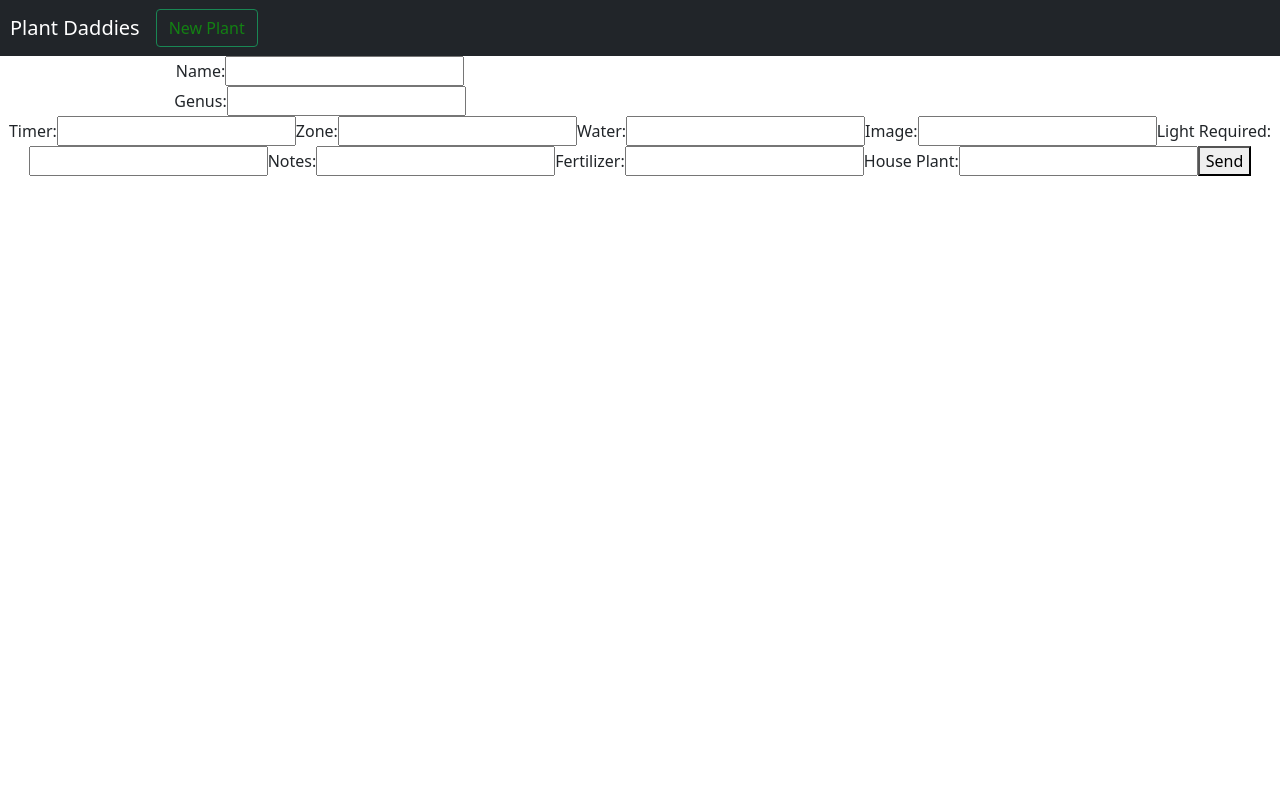
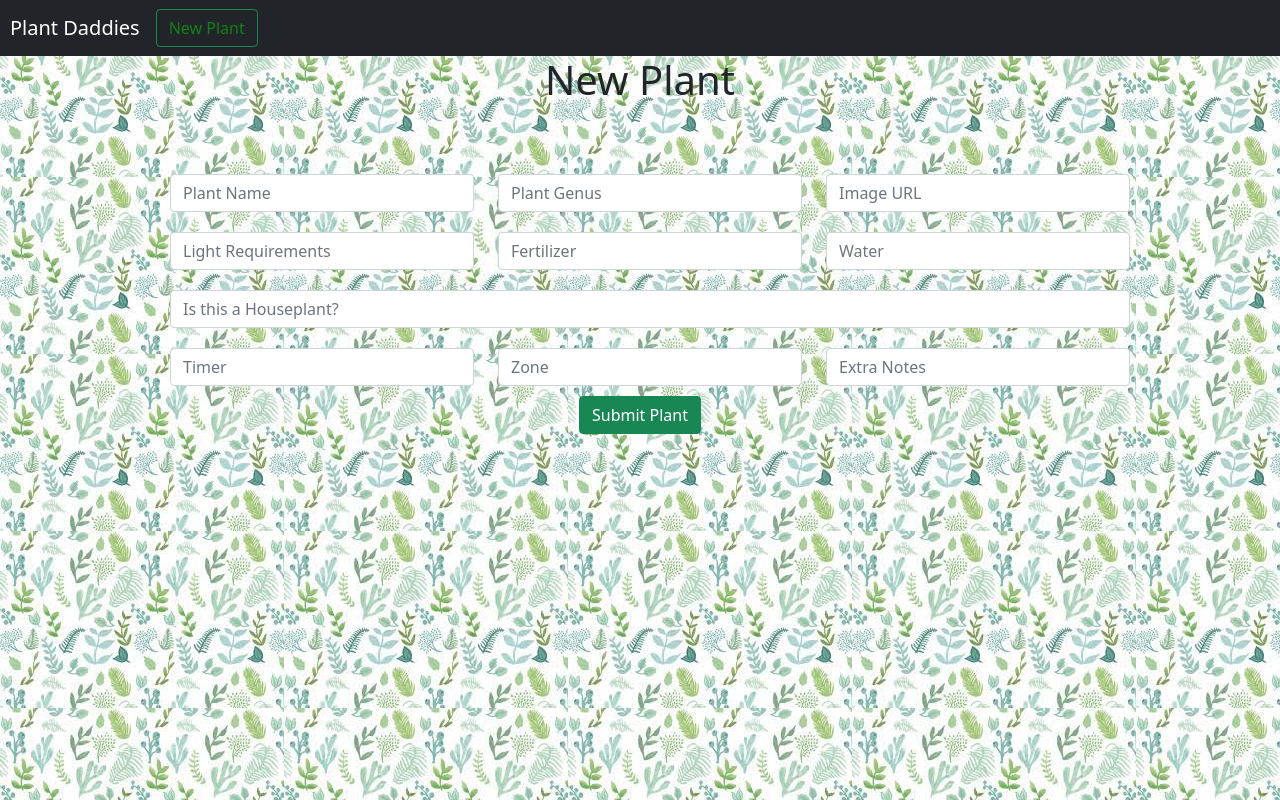
Before and after one commit to Plant-Daddies/plantDaddies-frontend, a React (Create React App) app: page /plants/new in a window 1280 px wide. Built offline with nearby package versions, Linux system fonts and the light colour scheme; no server answers.

Commit message:
form css added

```diff
--- a/src/App.css
+++ b/src/App.css
@@ -1,7 +1,9 @@
 .App {
   text-align: center;
 }
-
+body{
+  background-image: url('./Components/Nav/plantbkg.jpeg');
+}
 
 @media (prefers-reduced-motion: no-preference) {
   .App-logo {
--- a/src/Components/Plants/EditPlant.js
+++ b/src/Components/Plants/EditPlant.js
@@ -48,84 +48,59 @@ const EditPlant = ({ plants, match, setPlantData }) => {
 
   return (
     <div>
-      <form onSubmit={handleSubmit}>
-        <label htmlFor="name">Name:</label>
-        <input
-          id="name"
-          type="name"
-          onChange={handleChange}
-          value={editPlant.name}
-        />
-        <label htmlFor="genus">Genus:</label>
-        <input
-          id="genus"
-          type="genus"
-          onChange={handleChange}
-          value={editPlant.genus}
-        />
-        <label htmlFor="timer">Timer:</label>
-        <input
-          id="timer"
-          type="timer"
-          onChange={handleChange}
-          value={editPlant.timer}
-        />
-        <label htmlFor="zone">Zone:</label>
-        <input
-          id="zone"
-          type="zone"
-          onChange={handleChange}
-          value={editPlant.zone}
-        />
-        <label htmlFor="water">Water:</label>
-        <input
-          id="water"
-          type="water"
-          onChange={handleChange}
-          value={editPlant.water}
-        />
-        <label htmlFor="image">Image:</label>
-        <input
-          id="image"
-          type="text"
-          alt={editPlant.name}
-          onChange={handleChange}
-          value={editPlant.image}
-        />
-        <label htmlFor="lightRequired">Light Required:</label>
-        <input
-          id="lightRequired"
-          type="lightRequired"
-          onChange={handleChange}
-          value={editPlant.lightRequired}
-        />
-        <label htmlFor="notes">Notes:</label>
-        <input
-          id="notes"
-          type="notes"
-          onChange={handleChange}
-          value={editPlant.notes}
-        />
-        <label htmlFor="fertilizer">Fertilizer:</label>
-        <input
-          id="fertilizer"
-          type="fertilizer"
-          onChange={handleChange}
-          value={editPlant.fertilizer}
-        />
-        <label htmlFor="houseplant">House Plant:</label>
-        <input
-          id="houseplant"
-          type="houseplant"
-          onChange={handleChange}
-          value={editPlant.houseplant}
-        />
-        <button type="submit">Save</button>
-      </form>
-      <form onSubmit={handleDelete}>
-        <button type="submit">Delete</button>
-      </form>
-    </div>
+            <h1> Edit {editPlant.name}</h1>
+
+            <div id='editForm'>
+                <form onSubmit={handleSubmit}>
+
+                    <div class="row">
+                        <div class="col">
+                            <input id="name" placeholder="Plant Name" class="form-control" type="text" onChange={handleChange} value={editPlant.name}/>
+                        </div>
+                        <div class="col">
+                            <input id="genus" placeholder="Plant Genus" class="form-control" type="text" onChange={handleChange} value={editPlant.genus}/>
+                        </div>
+                        <div class="col">
+                            <input id="image" placeholder="Image URL" class="form-control" type="text" alt={editPlant.name} onChange={handleChange} value={editPlant.image}/>
+                        </div>
+                    </div>
+
+                    <div class='row'>
+                        <div class="col">
+                            <input id="lightRequired" placeholder="Light Requirements" class="form-control" type="text" onChange={handleChange} value={editPlant.lightRequired}/>
+                        </div>
+                        <div class="col">
+                            <input id="fertilizer" placeholder="Fertilizer" class="form-control" type="text" onChange={handleChange} value={editPlant.fertilizer}/>
+                        </div>
+                    <div class="col">
+                            <input id="water" placeholder="Water" class="form-control" type="text" onChange={handleChange} value={editPlant.water}/>
+                        </div>
+                    </div>
+
+                    <div class='group'>
+                        <input id="houseplant" placeholder="Is this a Houseplant?" class="form-control" type="text" onChange={handleChange} value={editPlant.houseplant}/>
+                    </div>
+
+                    <div class='row'>
+                        <div class="col">
+                            <input id="timer" placeholder="Timer" class="form-control" type="text" onChange={handleChange} value={editPlant.timer}/>
+                        </div>
+
+                        <div class="col">
+                            <input id="zone" placeholder="Zone" class="form-control"type="text" onChange={handleChange} value={editPlant.zone}/>
+                        </div>
+
+                        <div class="col">
+                            <input id="notes" placeholder="Extra Notes" class="form-control" type="text" onChange={handleChange} value={editPlant.notes}/>
+                        </div>
+
+                    </div>
+
+                    <button type="submit" class="btn btn-success">Submit Plant</button>
+                </form>
+
+            </div>
+        </div>
   );
 };
 
--- a/src/Components/Plants/NewPlant.js
+++ b/src/Components/Plants/NewPlant.js
@@ -2,6 +2,7 @@ import React from 'react'
 import {useState} from 'react'
 import axios from 'axios'
 import './new.css'
+import Form from 'react-bootstrap'
 import 'bootstrap/dist/css/bootstrap.min.css'
 
 const NewPlant = () => {
@@ -35,49 +36,60 @@ const NewPlant = () => {
         setNewPlant({...newPlant, [event.target.id]: event.target.value})
     }
     return (
+
         <div>
-            <form onSubmit={handleSubmit}>
+            <h1> New Plant</h1>
 
-                <div class="form-row">
-                    <div class="form-group col-md-6">
-                        <label htmlFor="name">Name:</label>
-                        <input id="name" type="name" onChange={handleChange} value={newPlant.name}/>
+            <div id='newForm'>
+                <form onSubmit={handleSubmit}>
+
+                    <div class="row">
+                        <div class="col">
+                            <input id="name" placeholder="Plant Name" class="form-control" type="text" onChange={handleChange} value={newPlant.name}/>
+                        </div>
+                        <div class="col">
+                            <input id="genus" placeholder="Plant Genus" class="form-control" type="text" onChange={handleChange} value={newPlant.genus}/>
+                        </div>
+                        <div class="col">
+                            <input id="image" placeholder="Image URL" class="form-control" type="text" alt={newPlant.name} onChange={handleChange} value={newPlant.image}/>
+                        </div>
                     </div>
-                    <div class="form-group col-md-6">
-                        <label htmlFor="genus">Genus:</label>
-                        <input id="genus" type="genus" onChange={handleChange} value={newPlant.genus}/>
+
+                    <div class='row'>
+                        <div class="col">
+                            <input id="lightRequired" placeholder="Light Requirements" class="form-control" type="text" onChange={handleChange} value={newPlant.lightRequired}/>
+                        </div>
+                        <div class="col">
+                            <input id="fertilizer" placeholder="Fertilizer" class="form-control" type="text" onChange={handleChange} value={newPlant.fertilizer}/>
+                        </div>
+                    <div class="col">
+                            <input id="water" placeholder="Water" class="form-control" type="text" onChange={handleChange} value={newPlant.water}/>
+                        </div>
                     </div>
-                </div>
 
+                    <div class='group'>
+                        <input id="houseplant" placeholder="Is this a Houseplant?" class="form-control" type="text" onChange={handleChange} value={newPlant.houseplant}/>
+                    </div>
 
+                    <div class='row'>
+                        <div class="col">
+                            <input id="timer" placeholder="Timer" class="form-control" type="text" onChange={handleChange} value={newPlant.timer}/>
+                        </div>
 
+                        <div class="col">
+                            <input id="zone" placeholder="Zone" class="form-control"type="text" onChange={handleChange} value={newPlant.zone}/>
+                        </div>
 
-                <label htmlFor="timer">Timer:</label>
-                <input id="timer" type="timer" onChange={handleChange} value={newPlant.timer}/>
+                        <div class="col">
+                            <input id="notes" placeholder="Extra Notes" class="form-control" type="text" onChange={handleChange} value={newPlant.notes}/>
+                        </div>
 
-                <label htmlFor="zone">Zone:</label>
-                <input id="zone" type="zone" onChange={handleChange} value={newPlant.zone}/>
+                    </div>
 
-                <label htmlFor="water">Water:</label>
-                <input id="water" type="water" onChange={handleChange} value={newPlant.water}/>
+                    <button type="submit" class="btn btn-success">Submit Plant</button>
+                </form>
 
-                <label htmlFor="image">Image:</label>
-                <input id="image" type="texr" alt={newPlant.name} onChange={handleChange} value={newPlant.image}/>
-
-                <label htmlFor="lightRequired">Light Required:</label>
-                <input id="lightRequired" type="lightRequired" onChange={handleChange} value={newPlant.lightRequired}/>
-
-                <label htmlFor="notes">Notes:</label>
-                <input id="notes" type="notes" onChange={handleChange} value={newPlant.notes}/>
-                <label htmlFor="fertilizer">Fertilizer:</label>
-
-                <input id="fertilizer" type="fertilizer" onChange={handleChange} value={newPlant.fertilizer}/>
-                <label htmlFor="houseplant">House Plant:</label>
-
-                <input id="houseplant" type="houseplant" onChange={handleChange} value={newPlant.houseplant}/>
-                <button type="submit">Send</button>
-            </form>
-
+            </div>
         </div>
     )
 }
--- a/src/Components/Plants/Plant.css
+++ b/src/Components/Plants/Plant.css
@@ -8,7 +8,7 @@
 }
 #plantCard{
     width: 20rem;
-    border:4px solid rgb(2, 39, 9);
+    border: 5px solid rgb(0, 112, 19);
     border-radius: 10px;
     margin-right: 40px;
     padding:0;
@@ -18,5 +18,5 @@ img{
 }
 
 img:hover{
-    border: 5px solid rgb(2, 39, 9);
+    border: 5px solid rgb(0, 112, 19);
 }
--- a/src/Components/Plants/edit.css
+++ b/src/Components/Plants/edit.css
@@ -0,0 +1,8 @@
+#editForm{
+    margin:60px auto;
+    width: 75%;
+}
+
+input{
+    margin:10px;
+}
--- a/src/Components/Plants/new.css
+++ b/src/Components/Plants/new.css
@@ -0,0 +1,8 @@
+#newForm{
+    margin:60px auto;
+    width: 75%;
+}
+
+input{
+    margin:10px;
+}
```
Also changed, not shown: src/Components/Nav/plantbkg.jpeg (added).
